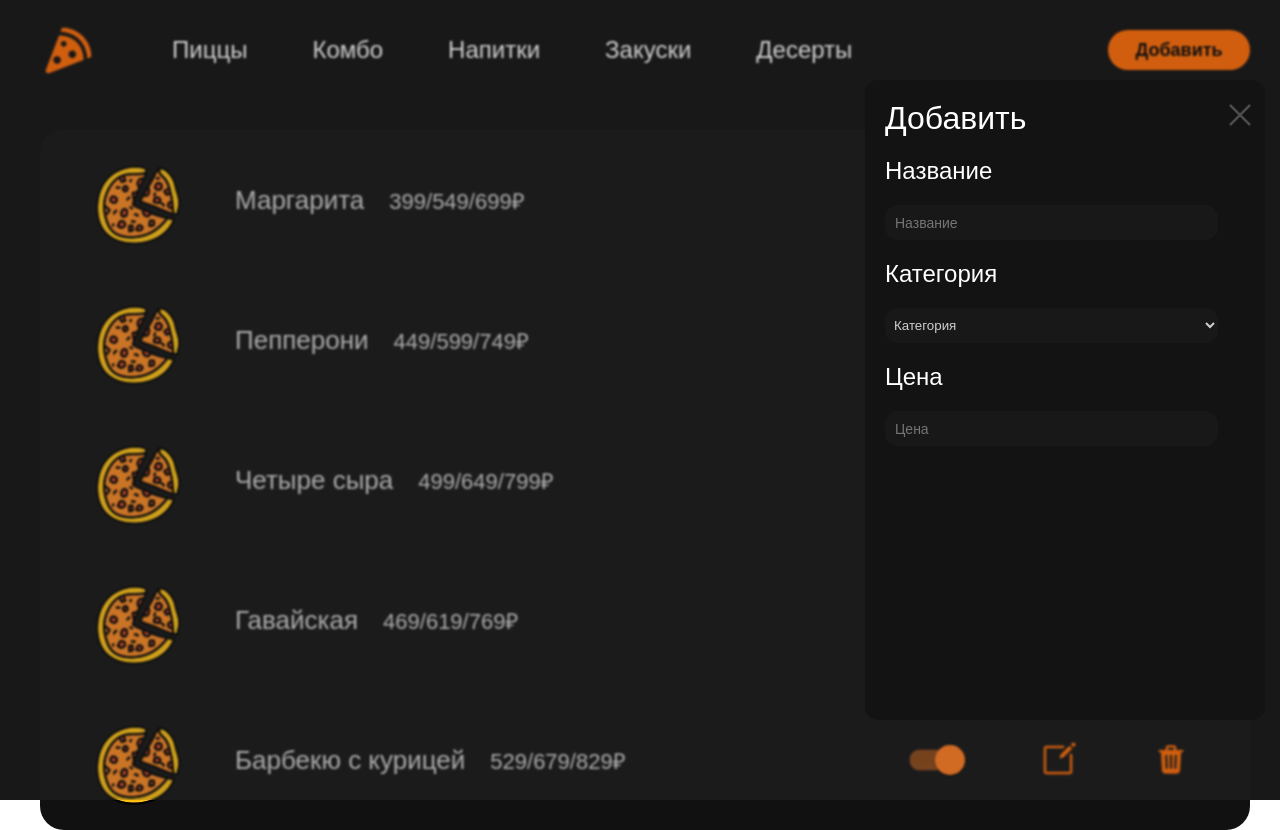
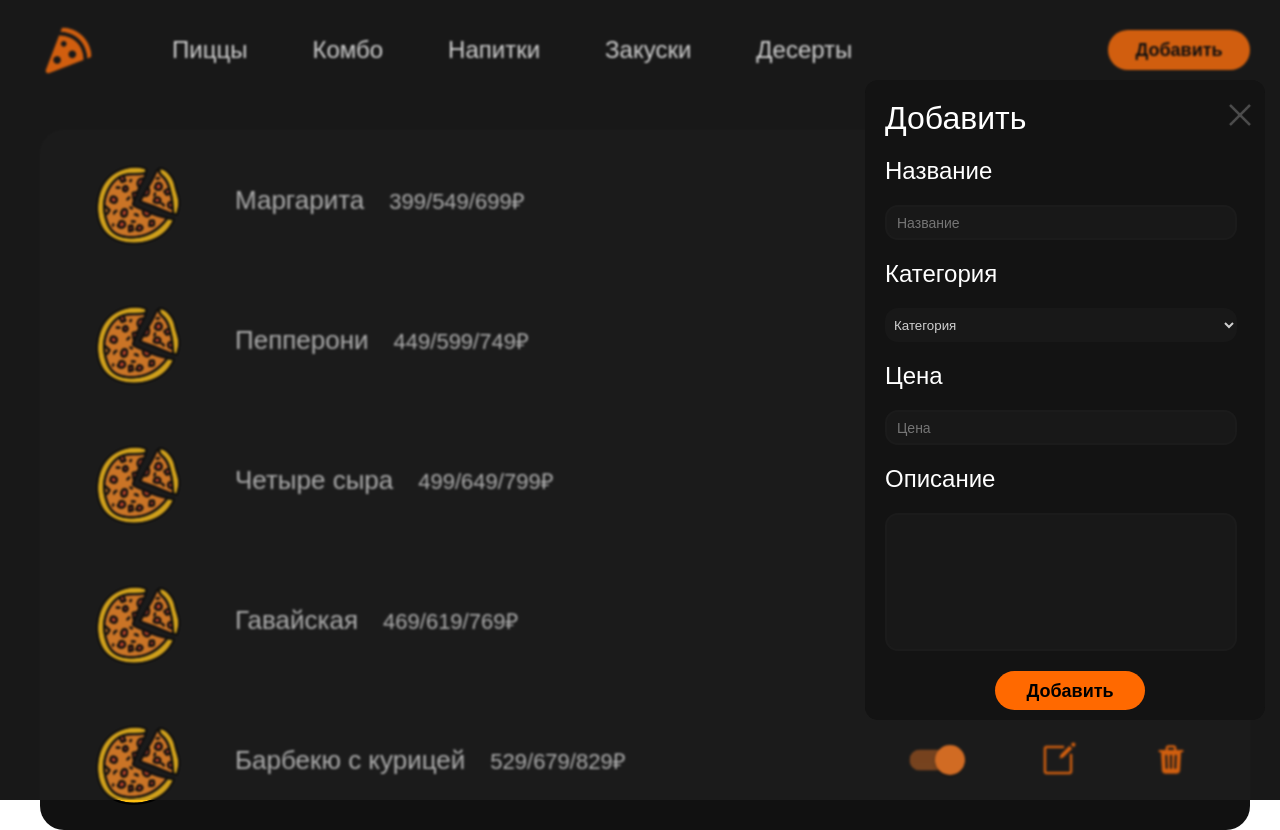
Before and after one commit to ktoto2007/pizza, a React (Vite) app: page /admin in a window 1280 px wide. Both pictures are taken after a click on the element "Добавить". Built offline with nearby package versions, Linux system fonts and the light colour scheme.

Commit message:
finished styling modal

```diff
--- a/src/components/modal.tsx
+++ b/src/components/modal.tsx
@@ -26,6 +26,9 @@ export const Modal = (props: ModalProps) => {
                 </select>
                 <div className="input-label">Цена</div>
                 <input className="input" type="text" placeholder="Цена"/>
+                <div className="input-label">Описание</div>
+                <div style={{height: 140}} contentEditable className="input"/>
+                <div onClick={props.onCLoseButtonCLick} className="submit-button">Добавить</div>
             </div>
         </div>
     )
--- a/src/pages/adminPage/admin.css
+++ b/src/pages/adminPage/admin.css
@@ -124,7 +124,7 @@
   display: flex;
   flex-direction: column;
   gap: 20px;
-  min-width: 400px;
+  width: 400px;
   height: 80vh;
   background-color: #131313;
   color: white;
@@ -150,12 +150,15 @@
 .input {
   border-radius: 13px;
   height: 35px;
-  width: 90%;
+  max-width: 95%;
   background-color: #181818;
   border-width: 0px;
   color: #CFCFCF;
-  padding-left: 10px;
   font-size: 14px;
+  overflow-y: scroll;
+  scrollbar-width: none;
+  padding: 10px;
+  border: #1B1B1B, solid, 2px;
 }
 
 .category-select {
@@ -164,7 +167,7 @@
   border-width: 0px;
   color: #CFCFCF;
   height: 35px;
-  width: 90%;
+  width: 95%;
   padding: 5px;
 }
 
@@ -175,3 +178,17 @@
 .input:focus {
   outline: none;
 }
+
+.submit-button {
+  background-color: #FF6900;
+  text-align: center;
+  width: 150px;
+  height: 40px;
+  border-radius: 20px;
+  color: #000000;
+  font-weight: 600;
+  font-size: 18px;
+  padding-top: 10px;
+  margin: auto;
+
+}
```
